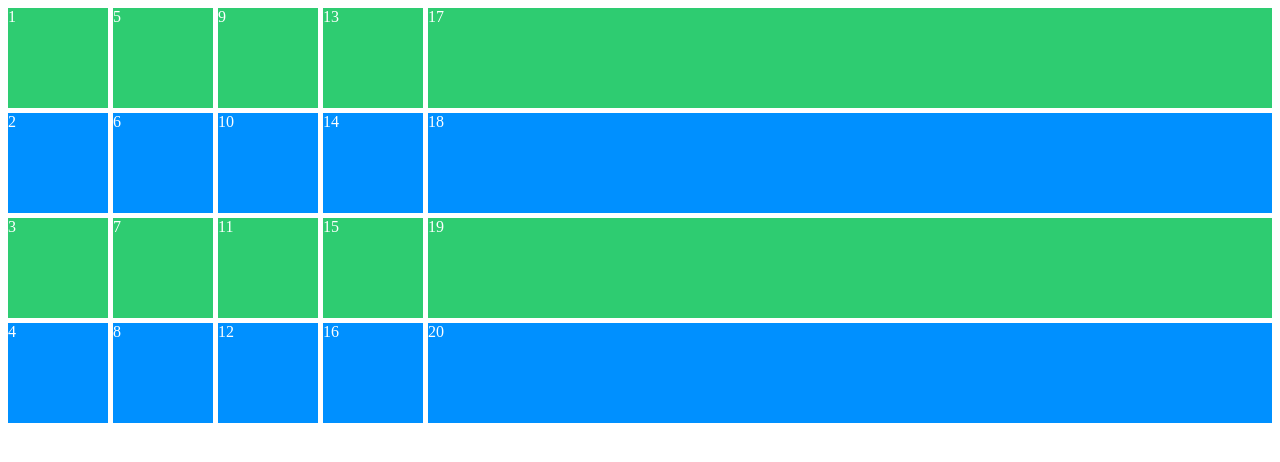
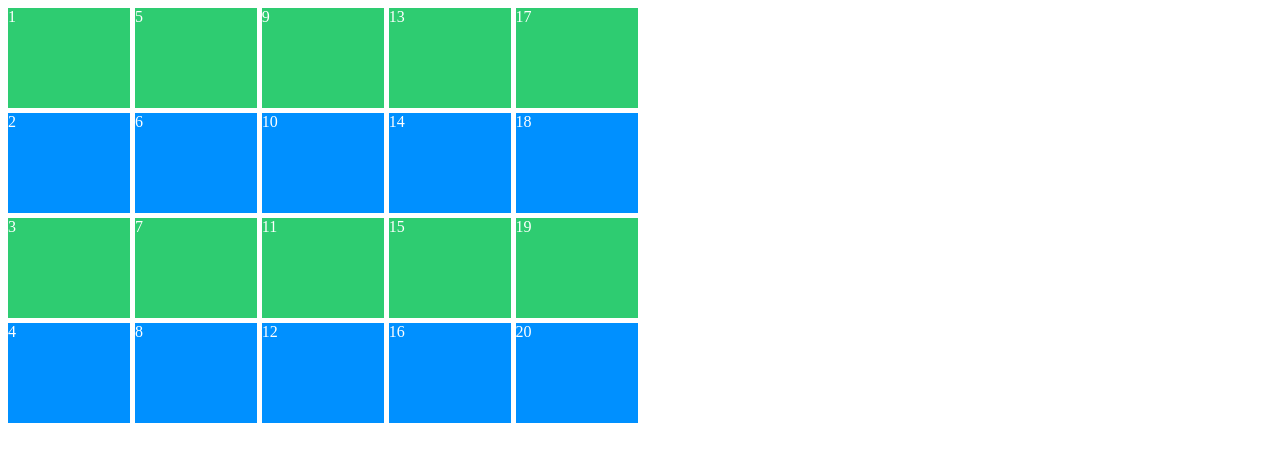
Before and after one commit to Parkyes90/css-master, a plain HTML site: page 2/index.html in a window 1280 px wide. Drawn offline with Linux system fonts and the light colour scheme.

Commit message:
Add minmax

```diff
--- a/2/styles.css
+++ b/2/styles.css
@@ -2,7 +2,7 @@
   display: grid;
   gap: 5px;
   color: white;
-  grid-template-columns: repeat(4, 100px);
+  grid-template-columns: repeat(10, minmax(100px, 1fr));
   grid-template-rows: repeat(4, 100px);
   grid-auto-flow: column;
 }
```
